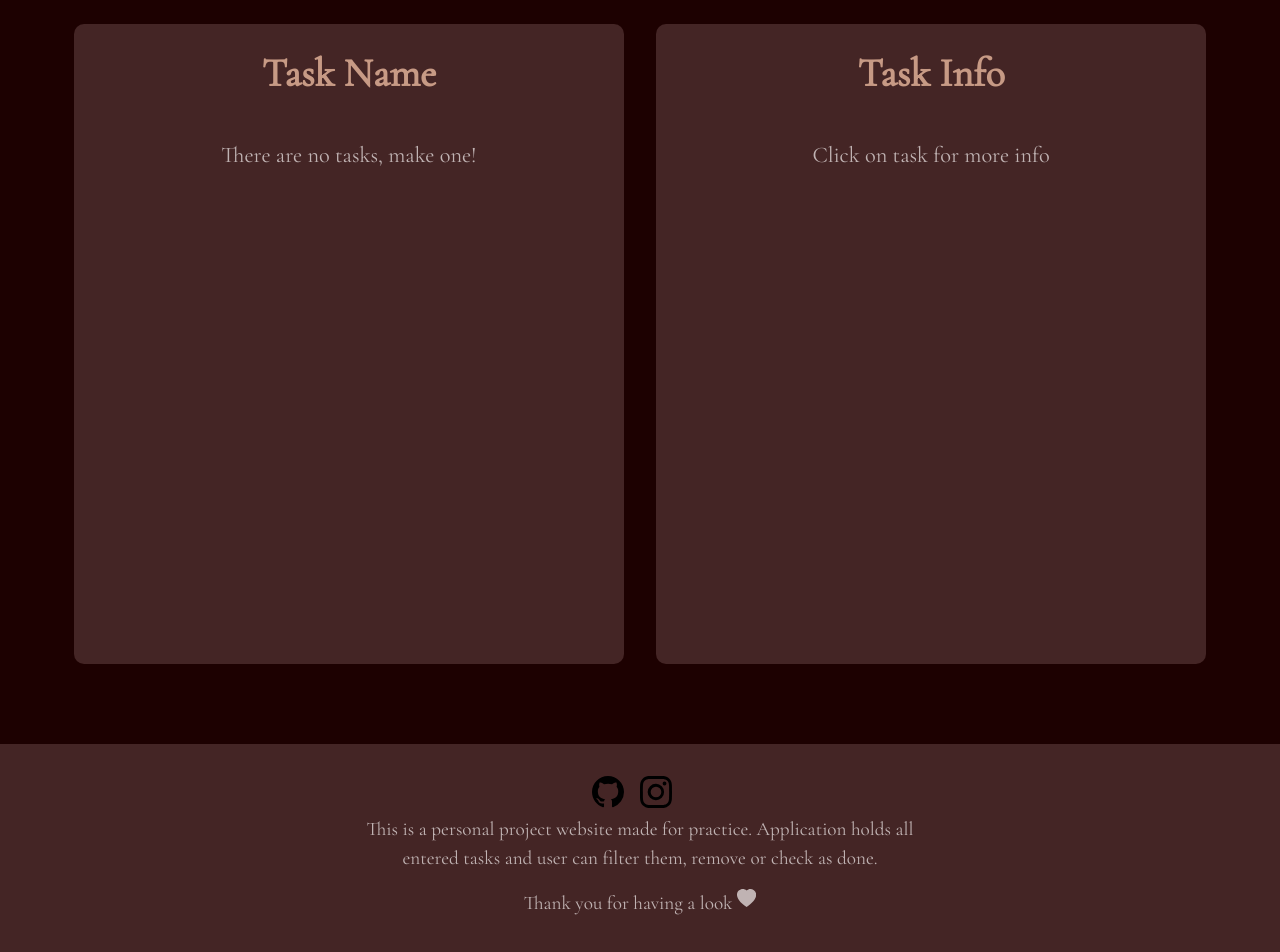
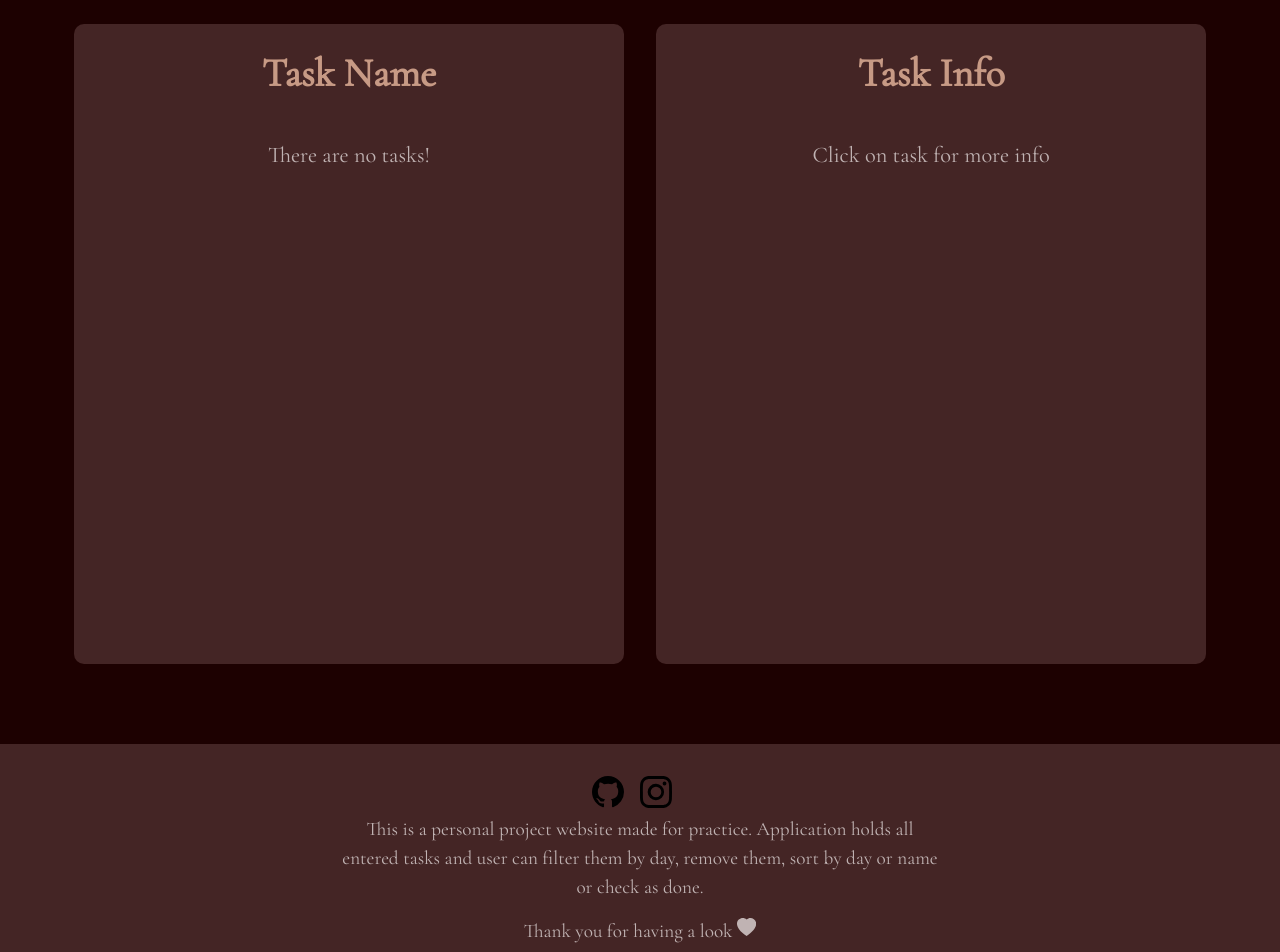
Before and after one commit to Ljusaj123/ToDo-List, a React (Create React App) app: page / in a window 1280 px wide. Shown: the part 440-1392 px from the top of the page. Built offline with nearby package versions, Linux system fonts and the light colour scheme.

Commit message:
message when filter shows nothing

```diff
--- a/src/App.js
+++ b/src/App.js
@@ -186,7 +186,7 @@ function App() {
           <header>
             <h2>Task Name</h2>
           </header>
-          {taskListInit.length !== 0 ? (
+          {taskList.length !== 0 ? (
             taskList.map((task, index) => {
               return (
                 <div
@@ -205,7 +205,7 @@ function App() {
               );
             })
           ) : (
-            <p className="info-message">There are no tasks, make one!</p>
+            <p className="info-message">There are no tasks!</p>
           )}
         </div>
         <div className="task-container" id="task-info">
@@ -252,8 +252,8 @@ function App() {
           </div>
           <p className="footer-text-info">
             This is a personal project website made for practice. Application
-            holds all entered tasks and user can filter them, remove or check as
-            done.
+            holds all entered tasks and user can filter them by day, remove
+            them, sort by day or name or check as done.
           </p>
           <p className="footer-thanks-text">
             Thank you for having a look <BsHeartFill />
```
